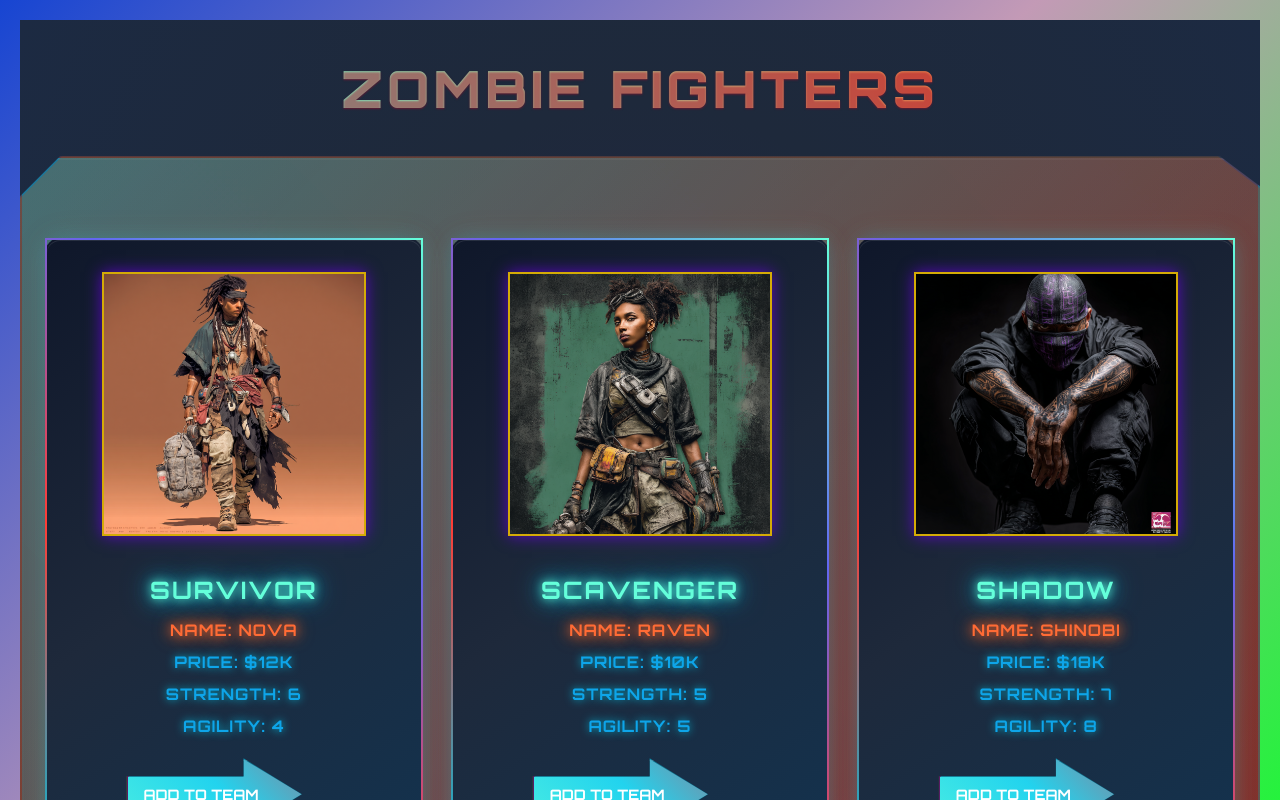
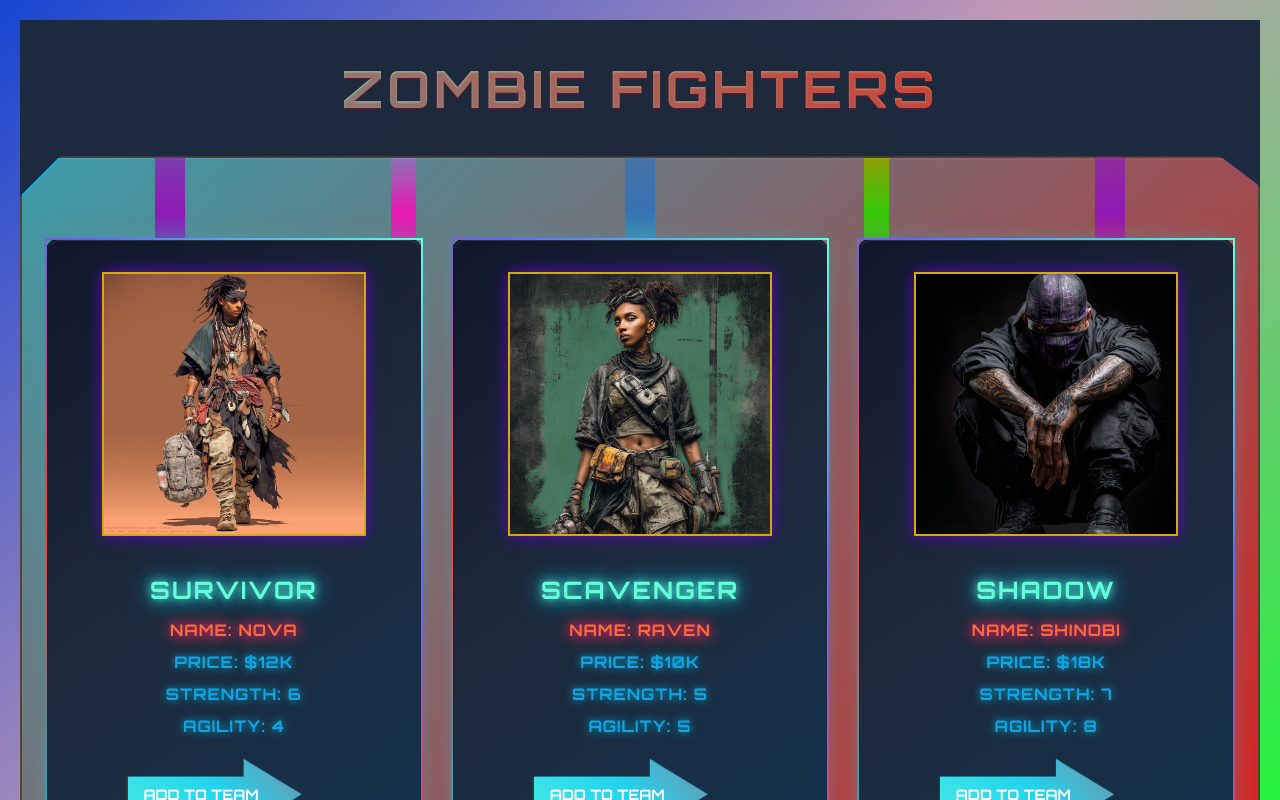
Before and after one commit to Cordero080/react-state-management-lab, a React (Vite) app: page / in a window 1280 px wide. Shown: the top 800 px of the page. Built offline with nearby package versions, Linux system fonts and the light colour scheme; a web font is replaced by a local one.

Commit message:
horizontal and vertical card grid applied

```diff
--- a/src/App.css
+++ b/src/App.css
@@ -1,4 +1,4 @@
-@import url('https://fonts.googleapis.com/css2?family=Orbitron:wght@400;700;900&display=swap');
+@import url('https://fonts.googleapis.com/css2?family=Orbitron:wght@400;700&display=swap');
 
 @font-face {
   font-family: 'Future Z';
@@ -33,11 +33,54 @@ ul {
   margin: 40px auto;
   max-width: 3000px;
   overflow: visible;
-  background: linear-gradient(135deg, rgba(11, 192, 237, 0.536), rgba(210, 22, 44, 0.451), rgba(156, 163, 175, 0.02));
+  /* ========================================
+     WIREFRAME NETWORK SYSTEM
+     ======================================== */
+  /* Creates a node-based wireframe connecting card centers */
+
+  background-image:
+    repeating-linear-gradient(0deg, transparent 0%, #ff0080 5%, #ff4000 8%, #ff8000 10%, #ffff00 12%, #ffffff 15%, #80ff00 18%, #00ff80 20%, #00ffff 22%, #0080ff 25%, #8000ff 28%, transparent 35%),
+    repeating-linear-gradient(0deg, transparent 0%, #8000ff 5%, #ff0080 8%, #ff4000 10%, #ff8000 12%, #ffffff 15%, #ffff00 18%, #80ff00 20%, #00ff80 22%, #00ffff 25%, #0080ff 28%, transparent 35%),
+    repeating-linear-gradient(0deg, transparent 0%, #0080ff 5%, #00ffff 8%, #00ff80 10%, #80ff00 12%, #ffffff 15%, #ffff00 18%, #ff8000 20%, #ff4000 22%, #ff0080 25%, #8000ff 28%, transparent 35%),
+    repeating-linear-gradient(0deg, transparent 0%, #ff00ff 8%, #00ffff 12%, #ffffff 15%, #ffff00 18%, #ff0000 22%, transparent 30%),
+    repeating-linear-gradient(0deg, transparent 0%, #00ff00 8%, #ff8000 12%, #ffffff 15%, #0080ff 18%, #ff0080 22%, transparent 30%),
+    repeating-linear-gradient(90deg, transparent 0%, #ff0080 5%, #ff4000 8%, #ff8000 10%, #ffff00 12%, #ffffff 15%, #80ff00 18%, #00ff80 20%, #00ffff 22%, #0080ff 25%, #8000ff 28%, #ff0080 30%, #ff4000 32%, transparent 40%),
+    repeating-linear-gradient(90deg, transparent 0%, #8000ff 5%, #0080ff 8%, #00ffff 10%, #00ff80 12%, #ffffff 15%, #80ff00 18%, #ffff00 20%, #ff8000 22%, #ff4000 25%, #ff0080 28%, #8000ff 30%, #0080ff 32%, transparent 40%),
+    linear-gradient(135deg, rgba(5, 194, 242, 0.982), rgba(251, 8, 36, 0.944), rgba(133, 17, 235, 0.938));
+
+  /* ========================================
+     WIREFRAME LINE SIZING
+     ======================================== */
+  background-size:
+    /* Vertical line sizes - wider for visible beam effect */
+    30px 100%, 30px 100%, 30px 100%,     /* Main columns - doubled width for beam visibility */
+    25px 100%, 25px 100%,               /* Secondary columns - slightly smaller */
+    /* Horizontal line sizes - thicker beams to match vertical lines */
+    80% 30px, 80% 30px,                  /* Top and bottom rows - same thickness as main vertical beams */
+    /* Background gradient size */
+    100% 100%;                        /* Container background */
+
+  /* ========================================
+     WIREFRAME LINE POSITIONING
+     ======================================== */
+  background-position:
+    /* Vertical line positions (horizontal placement, top-aligned) */
+    11% 0, 50% 0, 89% 0,              /* Main columns: left, center, right */
+    30.5% 0, 69.5% 0,                 /* Secondary columns: between main columns */
+    /* Horizontal line positions (top line shifted right) */
+    20% 29%, 11% 76%,                 /* Top row shifted right, bottom row at left card edge */
+    /* Background gradient position */
+    0 0;                              /* Container background origin */
+  background-repeat: no-repeat;
+  /* ========================================
+     WIREFRAME LINE ANIMATIONS
+     ======================================== */
+  /* Animate only the repeating gradient patterns along the lines */
+  animation: wireframeLinesFlow 10s ease-in-out infinite;
   border-radius: 0;
   border: 2px solid rgba(75, 85, 99, 0.4);
   box-shadow:
-    0 0 30px rgba(75, 85, 99, 0.2),
+    0 0 30px rgba(16, 107, 235, 0.2),
     0 0 50px rgba(107, 114, 128, 0.1),
     inset 0 2px 0 rgba(255, 255, 255, 0.05),
     inset 0 -2px 0 rgba(0, 0, 0, 0.2);
@@ -61,7 +104,7 @@ ul::before {
   left: 0;
   right: 0;
   bottom: 0;
-  background: linear-gradient(45deg, rgba(0, 14, 20, 0.921), rgba(139, 92, 246, 0.03), rgba(156, 163, 175, 0.02));
+  background: linear-gradient(45deg, rgba(29, 186, 8, 0.921), rgba(139, 92, 246, 0.03), rgba(156, 163, 175, 0.02));
   clip-path: polygon(
     35px 0,
     calc(100% - 35px) 0,
@@ -106,6 +149,26 @@ ul::after {
   }
   50% {
     background-position: 100% 50%;
+  }
+}
+
+/* ========================================
+   WIREFRAME LINES ANIMATION
+   ======================================== */
+@keyframes wireframeLinesFlow {
+  0% {
+    background-position:
+      11% 0%, 50% 0%, 89% 0%,        /* Vertical lines start position - flow downward */
+      30.5% 0%, 69.5% 0%,            /* Secondary vertical lines - flow downward */
+      0% 29%, 100% 76%,              /* Horizontal lines start - top flows right, bottom flows left */
+      0 0;                           /* Background gradient (unchanged) */
+  }
+  100% {
+    background-position:
+      11% 100%, 50% 100%, 89% 100%,  /* Vertical lines end position - flow downward */
+      30.5% 100%, 69.5% 100%,        /* Secondary vertical lines - flow downward */
+      100% 29%, 0% 76%,              /* Horizontal lines end - top flows right, bottom flows left */
+      0 0;                           /* Background gradient (unchanged) */
   }
 }
 
@@ -191,7 +254,7 @@ li p {
 li p:first-of-type {
   color: #ff6b35;
   text-shadow:
-    0 0 12px #ff6b35,
+    0 0 12px #fc0ea9,
     0 0 18px #ea580c;
 }
 
@@ -254,9 +317,6 @@ li button::after {
 @keyframes borderGradientFlow {
   0%, 100% {
     background-position: 0% 50%;
-  }
-  50% {
-    background-position: 100% 50%;
   }
   50% {
     background-position: 100% 50%;
@@ -394,11 +454,6 @@ h1 {
   50% { opacity: 0.7; }
 }
 
-@keyframes pulse {
-  0%, 100% { opacity: 1; }
-  50% { opacity: 0.7; }
-}
-
 /* ===== RESPONSIVE DESIGN ===== */
 
 /* Large screens (desktops) - 3 columns */
@@ -449,15 +504,6 @@ h1 {
 
   li:has(img:hover) {
     z-index: 999;
-  }
-}
-
-@keyframes borderGradientFlow {
-  0%, 100% {
-    background-position: 0% 50%;
-  }
-  50% {
-    background-position: 100% 50%;
   }
 }
 
--- a/src/App.jsx
+++ b/src/App.jsx
@@ -130,15 +130,15 @@ const App = () => {
   const [zombieFighters, setZombieFighters] = useState(fighters)
 
 const handleAddFighter = (fighter) => {
-  // TEMPORARILY DISABLED: Random name generator
-  // const roleNames = fighterNames[fighter.role];
-  // const randomName = roleNames[Math.floor(Math.random() * roleNames.length)];
+  // Get random name from the role's name array
+  const roleNames = fighterNames[fighter.role];
+  const randomName = roleNames[Math.floor(Math.random() * roleNames.length)];
 
-  // Create new fighter with original name and unique ID
+  // Create new fighter with random name and unique ID
   const newFighter = {
     ...fighter,
     id: Date.now(), // Unique ID based on timestamp
-    // name: randomName // DISABLED - using original name instead
+    name: randomName
   };
 
   //.1 Adding to the crew
```
Also changed, not shown: src/assets/shadow.png.
